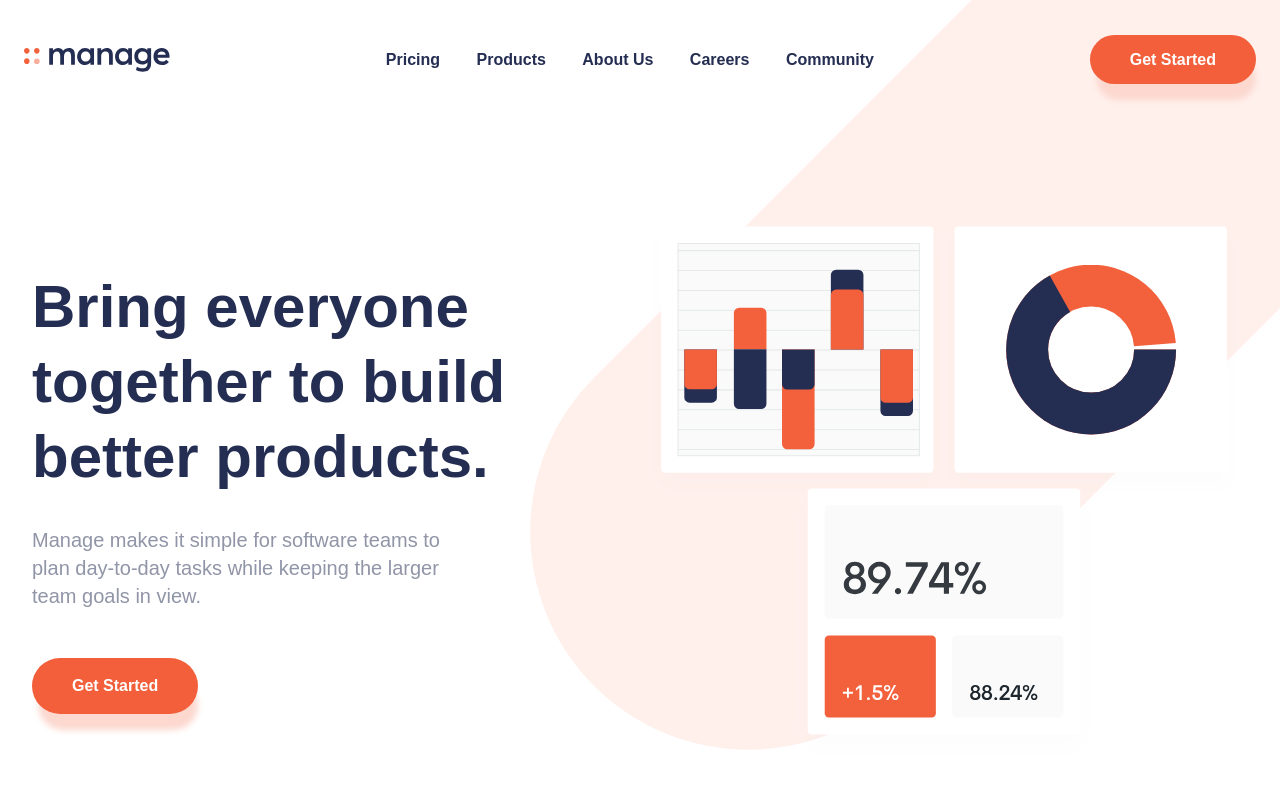
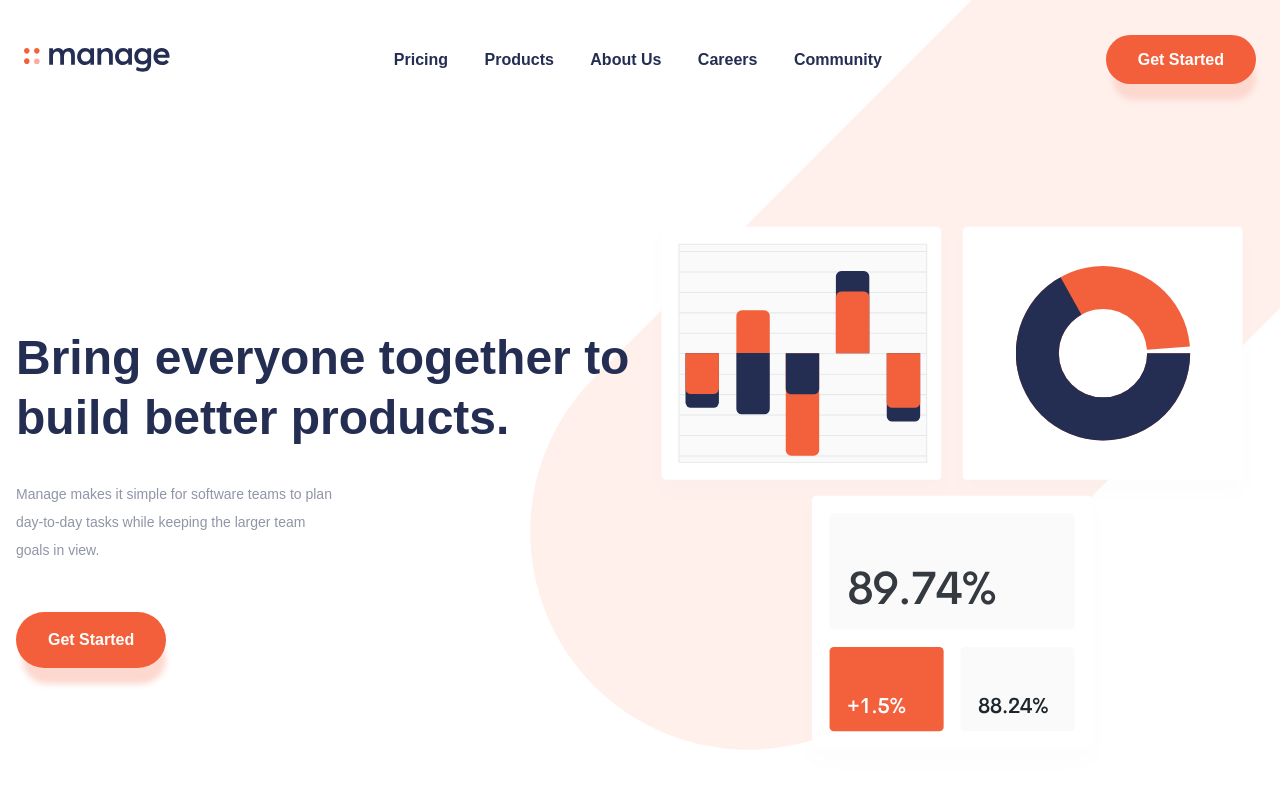
Before and after one commit to fabcodingzest/FE-manage-Landing-Page, a website: page public/index.html in a window 1280 px wide. Shown: the top 800 px of the page. Drawn offline with nearby package versions, Linux system fonts and the light colour scheme; files that its build step writes are made by us from their sources; files whose address does not match are found by name; a web font is replaced by a local one.

Commit message:
improved styling and moved custom classes to tailwind file

```diff
--- a/public/index.html
+++ b/public/index.html
@@ -15,9 +15,9 @@
     <!-- Header section containing nav -->
     <header class="xl:container lg:mx-auto">
       <nav class="flex justify-between items-start px-6 pt-12">
-        <div class="logo">
+        <a class="logo" class="inline-block" href="#">
           <img class="w-full" src="../images/logo.svg" alt="manage logo" />
-        </div>
+        </a>
         <div class="hidden lg:block">
           <a class="desktop-links" href="#pricing"> Pricing </a>
           <a class="desktop-links" href="#products"> Products </a>
@@ -25,7 +25,7 @@
           <a class="desktop-links" href="careers"> Careers </a>
           <a class="desktop-links" href="community"> Community </a>
         </div>
-        <div class="hidden lg:block"><a class="red-btn shadow-red" href="#">Get Started</a></div>
+        <div class="hidden xl:block"><a class="red-btn shadow-red" href="#">Get Started</a></div>
         <div class="hamburger pr-2 lg:hidden">
           <img src="../images/icon-hamburger.svg" alt="hamburger icon" />
         </div>
@@ -45,12 +45,12 @@
     </header>
 
     <!-- Hero Section -->
-    <section class="hero flex-container md:flex-row-reverse px-8">
+    <section class="hero flex-container md:flex-row-reverse px-4">
       <div class="hero-image md:w-1/2 flex justify-center lg:justify-end items-center">
         <img class="w-full" src="../images/illustration-intro.svg" alt="illustration-intro" />
       </div>
-      <div class="hero-text md:w-1/2 flex flex-col justify-center items-center text-center md:items-start md:text-left mt-8 lg:mt-0">
-        <h1 class="text-3xl sm:text-4xl md:text-5xl xl:text-6xl leading-snug xl:leading-tight font-bold text-primary-blue">Bring everyone together to build better products.</h1>
+      <div class="hero-text">
+        <h1 class="text-3xl sm:text-4xl md:text-4xl lg:text-5xl 2xl:text-6xl leading-snug sm:leading-tight lg:leading-tight 2xl:leading-tight font-bold text-primary-blue">Bring everyone together to build better products.</h1>
         <p class="head-text">Manage makes it simple for software teams to plan day-to-day tasks while keeping the larger team goals in view.</p>
         <a href="#" class="red-btn shadow-red">Get Started</a>
       </div>
@@ -58,11 +58,11 @@
 
     <!-- Features section -->
     <section class="features flex-container md:flex-row">
-      <div class="features-text px-8 md:w-1/2 flex flex-col justify-center items-center text-center md:items-start md:justify-start md:text-left mt-8 lg:mt-0">
+      <div class="features-text px-4 md:w-1/2 flex flex-col justify-center items-center text-center md:items-start md:justify-start md:text-left mt-8 lg:mt-0">
         <h2 class="head2-text">What’s different about Manage?</h2>
         <p class="head-text">Manage provides all the functionality your team needs, without the complexity. Our software is tailor-made for modern digital product teams.</p>
       </div>
-      <div class="grid grid-cols-m3 pl-8 md:pl-0 md:w-1/2 gap-y-3 md:gap-4">
+      <div class="grid grid-cols-m3 pl-4 md:pl-0 md:w-1/2 gap-y-3 md:gap-y-1 md:gap-x-8">
         <p class="red-btn grid-num">01</p>
         <p class="grid-heading">Track company-wide progress</p>
         <p class="grid-para">See how your day-to-day tasks fit into the wider vision. Go from tracking progress at the milestone level all the way done to the smallest of details. Never lose sight of the bigger picture again.</p>
@@ -103,14 +103,14 @@
         </div>
       </div>
       <div class="navigatiton flex justify-around items-center text-primary-red text-4xl max-w-xl mx-auto">
-        <i class="prev fas fa-chevron-circle-left"></i>
+        <i class="prev fas fa-chevron-circle-left hover:opacity-70 cursor-pointer"></i>
         <div class="t-indicator flex justify-center my-8">
           <span class="indicator-btn"></span>
           <span class="indicator-btn active"></span>
           <span class="indicator-btn"></span>
           <span class="indicator-btn"></span>
         </div>
-        <i class="next fas fa-chevron-circle-right"></i>
+        <i class="next fas fa-chevron-circle-right hover:opacity-70 cursor-pointer"></i>
       </div>
       <div class="pb-14 flex justify-center"><a class="red-btn shadow-red" href="#">Get Started</a></div>
     </section>
--- a/src/tailwind.css
+++ b/src/tailwind.css
@@ -36,27 +36,31 @@ body {
   }
 
   .desktop-links:hover {
-    @apply opacity-60;
+    @apply opacity-70;
   }
 
   .red-btn {
-    @apply bg-primary-red px-6 py-3 rounded-full text-white font-bold md:px-10 md:py-4;
+    @apply bg-primary-red px-6 py-3 rounded-full text-white font-bold lg:px-8 lg:py-4;
   }
 
   .red-btn:hover {
-    @apply opacity-60;
+    @apply opacity-70;
   }
 
   .mobile-menu {
     @apply fixed top-0 left-0 min-h-full flex flex-col p-6 w-full bg-gray-800 bg-opacity-20 transition delay-150 duration-300 ease-in-out;
   }
 
+  .hero-text {
+    @apply md:w-1/2 flex flex-col justify-center items-center text-center md:items-start md:text-left mt-8 lg:mt-0;
+  }
+
   .head-text {
-    @apply max-w-md text-base sm:text-xl leading-9 pt-8 md:pt-8 pb-12 text-neutral-grayish-blue;
+    @apply max-w-xs text-sm leading-7  pt-8 md:pt-8 pb-12 text-neutral-grayish-blue;
   }
 
   .head2-text {
-    @apply text-2xl sm:text-3xl md:text-4xl xl:text-5xl leading-snug xl:leading-tight font-bold text-primary-blue;
+    @apply text-2xl md:text-3xl xl:text-4xl leading-7 md:leading-9 xl:leading-snug font-bold text-primary-blue;
   }
 
   .grid-num {
@@ -64,11 +68,11 @@ body {
   }
 
   .grid-heading {
-    @apply text-base sm:text-lg md:text-xl font-bold text-primary-blue flex items-center justify-start pl-6 md:pl-0 bg-neutral-pale-red md:bg-transparent;
+    @apply text-sm sm:text-lg font-bold text-primary-blue flex items-center justify-start pl-4 sm:pl-6 md:pl-0 bg-neutral-pale-red md:bg-transparent;
   }
 
   .grid-para {
-    @apply col-start-2 col-end-3 text-base sm:text-lg leading-9 pr-8 pb-8 text-neutral-grayish-blue;
+    @apply col-start-1 md:col-start-2 col-end-3 text-sm leading-7  pr-8 pb-8 text-neutral-grayish-blue;
   }
   .indicator-btn {
     @apply inline-block h-3 w-3 m-2 border-2 border-primary-red rounded-full cursor-pointer transition-all duration-100 ease-in-out;
@@ -83,7 +87,7 @@ body {
   }
 
   .testimonials-box {
-    @apply mt-32 lg:mt-44 bg-neutral-light-gray rounded max-w-xl p-6 mx-8 text-center;
+    @apply mt-32 lg:mt-44 bg-neutral-light-gray rounded max-w-xl p-2 md:p-6 mx-8 text-center;
   }
 
   .testimonial-img {
@@ -95,7 +99,7 @@ body {
   }
 
   .testimonial-para {
-    @apply text-base sm:text-lg leading-9 px-2 pb-8 text-neutral-grayish-blue;
+    @apply text-sm sm:text-base leading-5 sm:leading-8 px-2 pb-8 text-neutral-grayish-blue;
   }
 
   .active {
```
